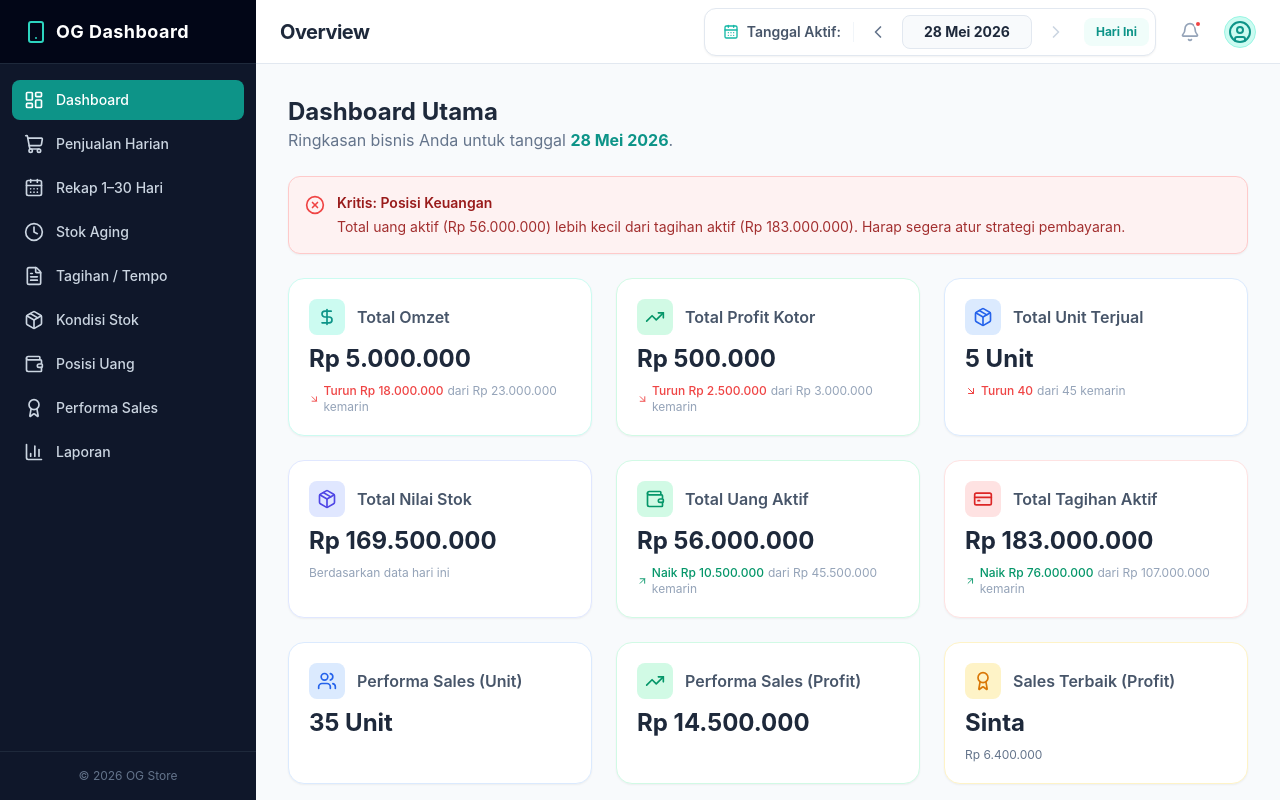
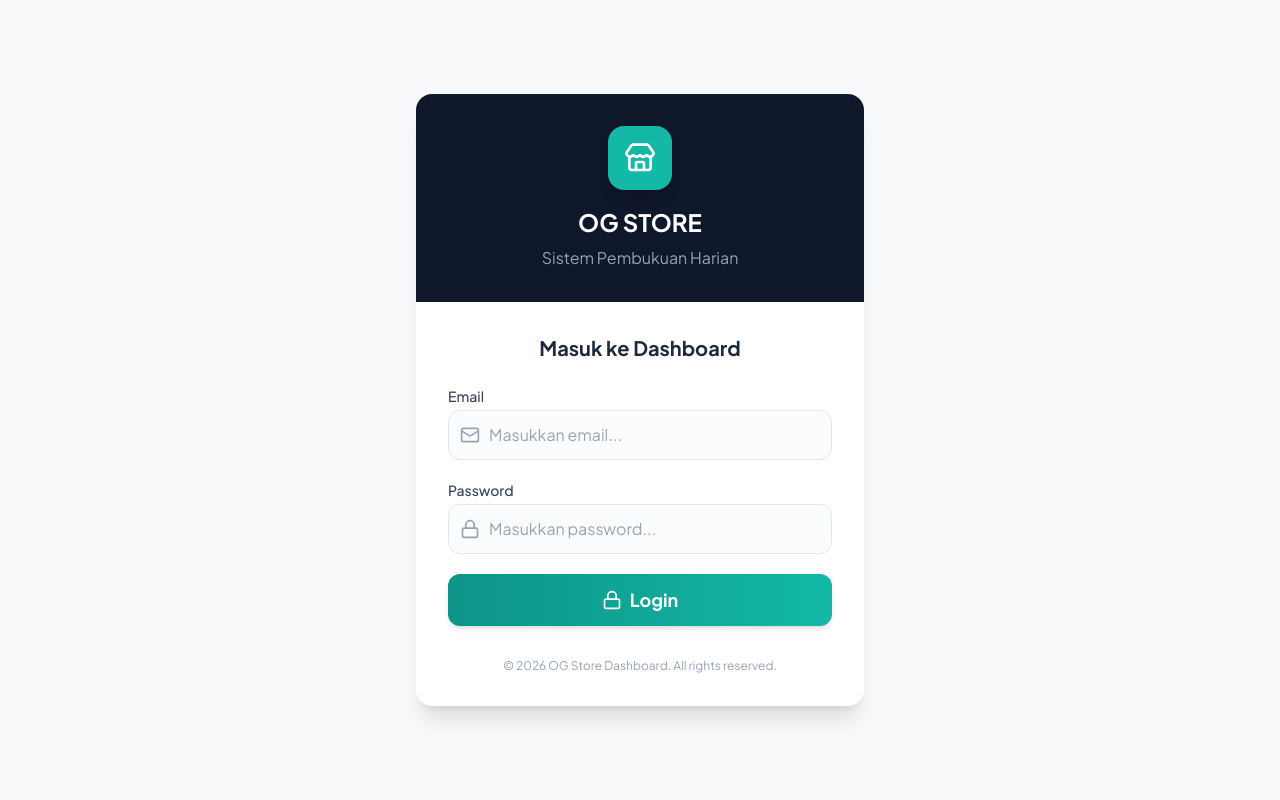
Before and after one commit to kahfiii30/ogstoredashboard, a React (Vite) app: page / in a window 1280 px wide. Built offline with nearby package versions, Linux system fonts and the light colour scheme.

Commit message:
Add Login screen with hardcoded credentials

```diff
--- a/src/App.jsx
+++ b/src/App.jsx
@@ -12,8 +12,22 @@ import Reports from './pages/Reports';
 import SalesPerformance from './pages/SalesPerformance';
 
 import { AppProvider } from './context/AppContext';
+import Login from './pages/Login';
 
 function App() {
+  const [isAuthenticated, setIsAuthenticated] = React.useState(() => {
+    return localStorage.getItem('og_auth') === 'true';
+  });
+
+  const handleLogin = () => {
+    localStorage.setItem('og_auth', 'true');
+    setIsAuthenticated(true);
+  };
+
+  if (!isAuthenticated) {
+    return <Login onLogin={handleLogin} />;
+  }
+
   return (
     <AppProvider>
       <BrowserRouter>
--- a/src/components/Header.jsx
+++ b/src/components/Header.jsx
@@ -1,10 +1,15 @@
 import React from 'react';
-import { Menu, Bell, UserCircle } from 'lucide-react';
+import { Menu, Bell, UserCircle, LogOut } from 'lucide-react';
 import { formatDate } from '../utils/format';
 import ActiveDatePicker from './ActiveDatePicker';
 
 const Header = () => {
-  const today = new Date().toISOString();
+  const handleLogout = () => {
+    if (window.confirm('Apakah Anda yakin ingin keluar?')) {
+      localStorage.removeItem('og_auth');
+      window.location.reload();
+    }
+  };
 
   return (
     <header className="h-16 bg-white border-b border-slate-200 flex items-center justify-between px-4 md:px-6 z-10 flex-shrink-0">
@@ -25,9 +30,13 @@ const Header = () => {
           <span className="absolute top-1.5 right-1.5 w-2 h-2 bg-red-500 rounded-full border-2 border-white"></span>
         </button>
 
-        <div className="h-8 w-8 rounded-full bg-brand-100 text-brand-600 flex items-center justify-center font-bold border border-brand-200 cursor-pointer">
-          <UserCircle className="w-6 h-6" />
-        </div>
+        <button
+          onClick={handleLogout}
+          className="p-2 text-slate-400 hover:text-red-600 hover:bg-red-50 rounded-full transition-colors relative"
+          title="Keluar"
+        >
+          <LogOut className="w-5 h-5" />
+        </button>
       </div>
     </header>
   );
--- /dev/null
+++ b/src/pages/Login.jsx
@@ -0,0 +1,90 @@
+import React, { useState } from 'react';
+import { Store, Lock, Mail, AlertCircle } from 'lucide-react';
+
+const Login = ({ onLogin }) => {
+  const [email, setEmail] = useState('');
+  const [password, setPassword] = useState('');
+  const [error, setError] = useState('');
+
+  const handleSubmit = (e) => {
+    e.preventDefault();
+    if (email === 'ogstore@gmail.com' && password === 'ogstore2026') {
+      setError('');
+      onLogin();
+    } else {
+      setError('Email atau password salah!');
+    }
+  };
+
+  return (
+    <div className="min-h-screen bg-slate-50 flex flex-col justify-center items-center p-4">
+      <div className="max-w-md w-full bg-white rounded-2xl shadow-xl overflow-hidden animate-fade-in">
+        <div className="bg-slate-900 p-8 text-center">
+          <div className="w-16 h-16 bg-brand-500 rounded-2xl flex items-center justify-center mx-auto mb-4 shadow-lg">
+            <Store className="w-8 h-8 text-white" />
+          </div>
+          <h1 className="text-2xl font-bold text-white">OG STORE</h1>
+          <p className="text-slate-400 mt-2">Sistem Pembukuan Harian</p>
+        </div>
+
+        <div className="p-8">
+          <h2 className="text-xl font-bold text-slate-800 mb-6 text-center">Masuk ke Dashboard</h2>
+
+          {error && (
+            <div className="mb-6 bg-red-50 text-red-600 p-4 rounded-xl flex items-center gap-3 border border-red-100 text-sm">
+              <AlertCircle className="w-5 h-5 flex-shrink-0" />
+              <p>{error}</p>
+            </div>
+          )}
+
+          <form onSubmit={handleSubmit} className="space-y-5">
+            <div>
+              <label className="block text-sm font-medium text-slate-700 mb-1">Email</label>
+              <div className="relative">
+                <div className="absolute inset-y-0 left-0 pl-3 flex items-center pointer-events-none">
+                  <Mail className="h-5 w-5 text-slate-400" />
+                </div>
+                <input
+                  type="email"
+                  required
+                  className="input-field pl-10 py-3"
+                  placeholder="Masukkan email..."
+                  value={email}
+                  onChange={(e) => setEmail(e.target.value)}
+                />
+              </div>
+            </div>
+
+            <div>
+              <label className="block text-sm font-medium text-slate-700 mb-1">Password</label>
+              <div className="relative">
+                <div className="absolute inset-y-0 left-0 pl-3 flex items-center pointer-events-none">
+                  <Lock className="h-5 w-5 text-slate-400" />
+                </div>
+                <input
+                  type="password"
+                  required
+                  className="input-field pl-10 py-3"
+                  placeholder="Masukkan password..."
+                  value={password}
+                  onChange={(e) => setPassword(e.target.value)}
+                />
+              </div>
+            </div>
+
+            <button type="submit" className="w-full btn-primary py-3 text-lg mt-4 flex items-center justify-center gap-2">
+              <Lock className="w-5 h-5" />
+              Login
+            </button>
+          </form>
+
+          <div className="mt-8 text-center text-xs text-slate-400">
+            &copy; 2026 OG Store Dashboard. All rights reserved.
+          </div>
+        </div>
+      </div>
+    </div>
+  );
+};
+
+export default Login;
```
